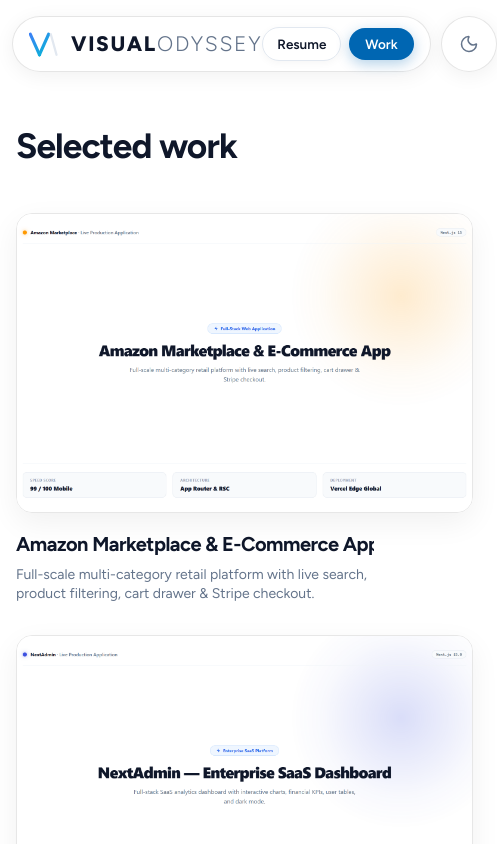
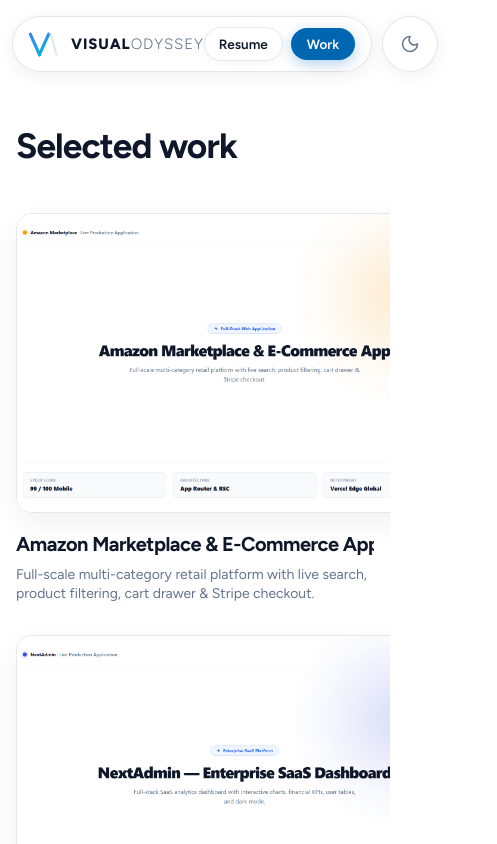
Before and after one commit to maruf320101/Visual-odyssey, a Next.js app: page /work in a window 390 px wide. Shown: the top 844 px of the page, 497 px wide, since content can reach past the window. Built offline with nearby package versions, Linux system fonts and the light colour scheme.

Commit message:
Fix mobile viewport scaling and responsive header

```diff
--- a/app/globals.css
+++ b/app/globals.css
@@ -58,6 +58,7 @@
   scroll-behavior: smooth;
   -webkit-font-smoothing: antialiased;
   -moz-osx-font-smoothing: grayscale;
+  overflow-x: hidden;
 }
 
 body {
@@ -65,6 +66,8 @@
   color: var(--fg);
   font-family: "Figtree", "Inter", system-ui, sans-serif;
   transition: background-color 0.3s ease, color 0.3s ease;
+  overflow-x: hidden;
+  width: 100%;
 }
 
 /* ─── Avatar glow ────────────────────────────────────────────── */
--- a/app/layout.tsx
+++ b/app/layout.tsx
@@ -1,6 +1,12 @@
-import type { Metadata } from "next";
+import type { Metadata, Viewport } from "next";
 import "./globals.css";
 import { ThemeProvider } from "@/lib/theme-provider";
+
+export const viewport: Viewport = {
+  width: "device-width",
+  initialScale: 1,
+  maximumScale: 5,
+};
 
 export const metadata: Metadata = {
   title: "Visual Odyssey · Anisur Rahaman Maruf",
--- a/components/Header.tsx
+++ b/components/Header.tsx
@@ -22,7 +22,7 @@
           </linearGradient>
         </defs>
       </svg>
-      <span className="text-[21px] sm:text-[22px] font-black tracking-[0.08em] uppercase" style={{ color: "var(--fg)" }}>
+      <span className="text-[15px] sm:text-[21px] md:text-[22px] font-black tracking-[0.06em] sm:tracking-[0.08em] uppercase" style={{ color: "var(--fg)" }}>
         Visual<span className="font-light" style={{ color: "var(--fg-muted)" }}>Odyssey</span>
       </span>
     </Link>
```
